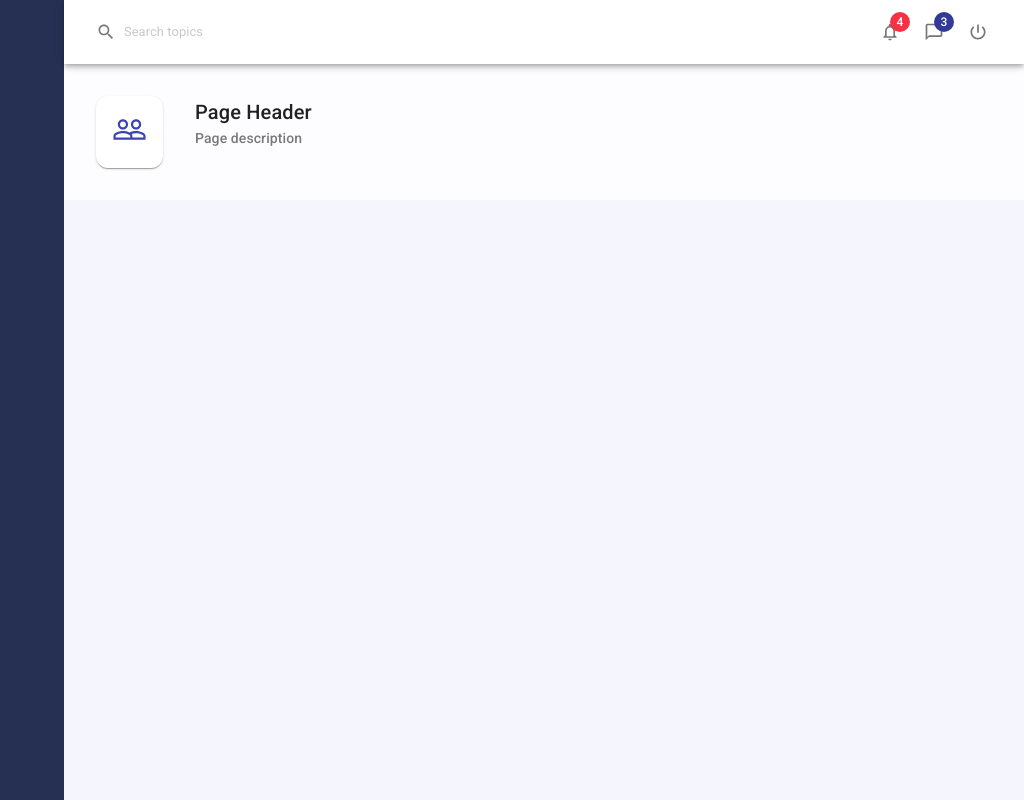
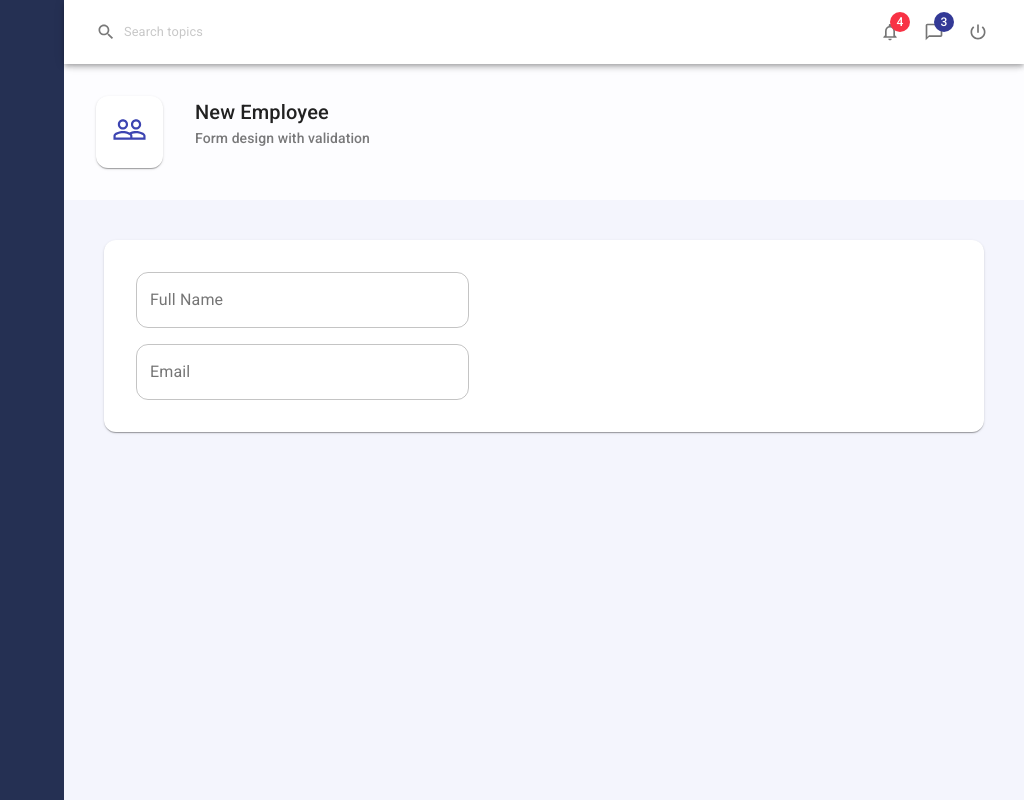
Before and after one commit to FelipeMaxRosa/complete_mui_system, a React (Create React App) app: page / in a window 1280 px wide. Shown: the whole page, without its empty margins (256-1280 px from the left). Built offline with nearby package versions, Linux system fonts and the light colour scheme.

Commit message:
Name and email input

```diff
--- a/src/App/App.js
+++ b/src/App/App.js
@@ -1,8 +1,7 @@
 import { createMuiTheme, CssBaseline, makeStyles, ThemeProvider } from '@material-ui/core';
 import Header from '../components/Header';
-import PageHeader from '../components/PageHeader';
 import SideMenu from '../components/SideMenu';
-import PeopleOutlineIcon from "@material-ui/icons/PeopleOutline";
+import Employees from '../pages/Employees/Employees';
 import './App.css';
 
 // Stoped on 39:20m
@@ -53,11 +52,7 @@
       <SideMenu />
       <div className={classes.appMain}>
         <Header />
-        <PageHeader
-          title="Page Header"
-          subtitle="Page description"
-          icon={<PeopleOutlineIcon fontSize="large"/>}
-        />
+        <Employees />
       </div>
       <CssBaseline />
     </ThemeProvider>
--- /dev/null
+++ b/src/components/useForm.js
@@ -0,0 +1,19 @@
+import React, { useState } from 'react'
+
+export default function useForm(initialFValues) {
+  const [values, setValues] = useState(initialFValues);
+
+  const handleInputChange = (e) => {
+        const { name, value } = e.target;
+        setValues({
+          ...values,
+          [name]: value,
+        });
+      };
+
+  return {
+    values,
+    setValues,
+    handleInputChange
+  };
+}
--- /dev/null
+++ b/src/pages/Employees/EmployeeForm.js
@@ -0,0 +1,57 @@
+import { Grid, makeStyles, TextField } from '@material-ui/core';
+import React, { useState, useEffect } from 'react';
+import useForm from '../../components/useForm';
+
+const useStyles = makeStyles((theme) => ({
+	root: {
+    "& .MuiFormControl-root": {
+      width: '80%',
+      margin: theme.spacing(1),
+
+    },
+	},
+}));
+
+const initialFValues = {
+  id: 0,
+  fullName: '',
+  email: '',
+  mobile: '',
+  city: '',
+  gender: 'male',
+  departmentId: '',
+  hireDate: new Date(),
+  isPermanent: false
+}
+
+export default function EmployeeForm() {
+
+  const classes = useStyles();
+
+  const { values, setValues, handleInputChange} = useForm(initialFValues);
+
+
+  return (
+			<form className={classes.root}>
+				<Grid container>
+					<Grid item xs={6}>
+						<TextField
+							variant="outlined"
+							label="Full Name"
+							name="fullName"
+							value={values.fullName}
+							onChange={handleInputChange}
+						/>
+						<TextField
+							variant="outlined"
+							label="Email"
+							name="email"
+							value={values.email}
+							onChange={handleInputChange}
+						/>
+					</Grid>
+					<Grid item></Grid>
+				</Grid>
+			</form>
+		);
+}
--- /dev/null
+++ b/src/pages/Employees/Employees.js
@@ -0,0 +1,28 @@
+import React from 'react'
+import PageHeader from '../../components/PageHeader';
+import EmployeeForm from './EmployeeForm'
+import PeopleOutlineIcon from "@material-ui/icons/PeopleOutline";
+import { makeStyles, Paper } from '@material-ui/core';
+
+const useStyles = makeStyles((theme) => ({
+  pageContent: {
+    margin: theme.spacing(5),
+    padding: theme.spacing(3)
+  }
+}));
+
+export default function Employees() {
+  const classes = useStyles();
+  return (
+    <>
+      <PageHeader
+        title="New Employee"
+        subtitle="Form design with validation"
+        icon={<PeopleOutlineIcon fontSize="large" />}
+      />
+      <Paper className={classes.pageContent}>
+        <EmployeeForm />
+      </Paper>
+    </>
+  );
+}
```
